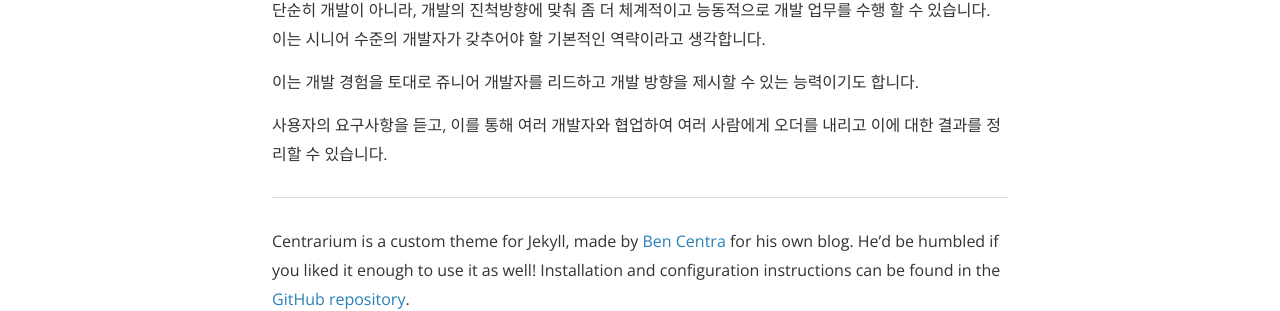
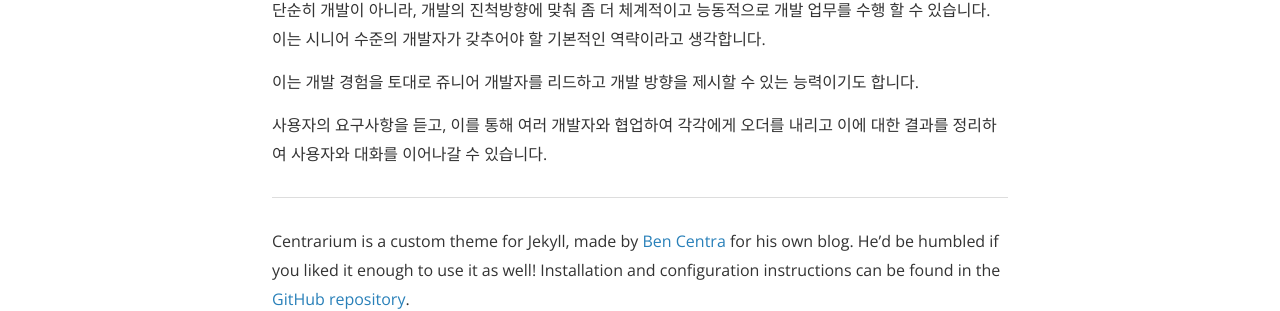
Before and after one commit to parkjinyong12/parkjinyong12.github.io, a Jekyll site: the page built from about.md, in a window 1280 px wide. Shown: the part 1020-1331 px from the top of the page. Built offline with Jekyll 4.4.1, drawn with Linux system fonts in a browser that asks for light colours; nearby versions of some CDN libraries.

Commit message:
Update about.md

```diff
--- a/about.md
+++ b/about.md
@@ -24,7 +24,7 @@ permalink: /about/
 
 이는 개발 경험을 토대로 쥬니어 개발자를 리드하고 개발 방향을 제시할 수 있는 능력이기도 합니다.
 
-사용자의 요구사항을 듣고, 이를 통해 여러 개발자와 협업하여 여러 사람에게 오더를 내리고 이에 대한 결과를 정리할 수 있습니다.
+사용자의 요구사항을 듣고, 이를 통해 여러 개발자와 협업하여 각각에게 오더를 내리고 이에 대한 결과를 정리하여 사용자와 대화를 이어나갈 수 있습니다.
 
 --------------------------------------------------------------------------------------------
 
```
